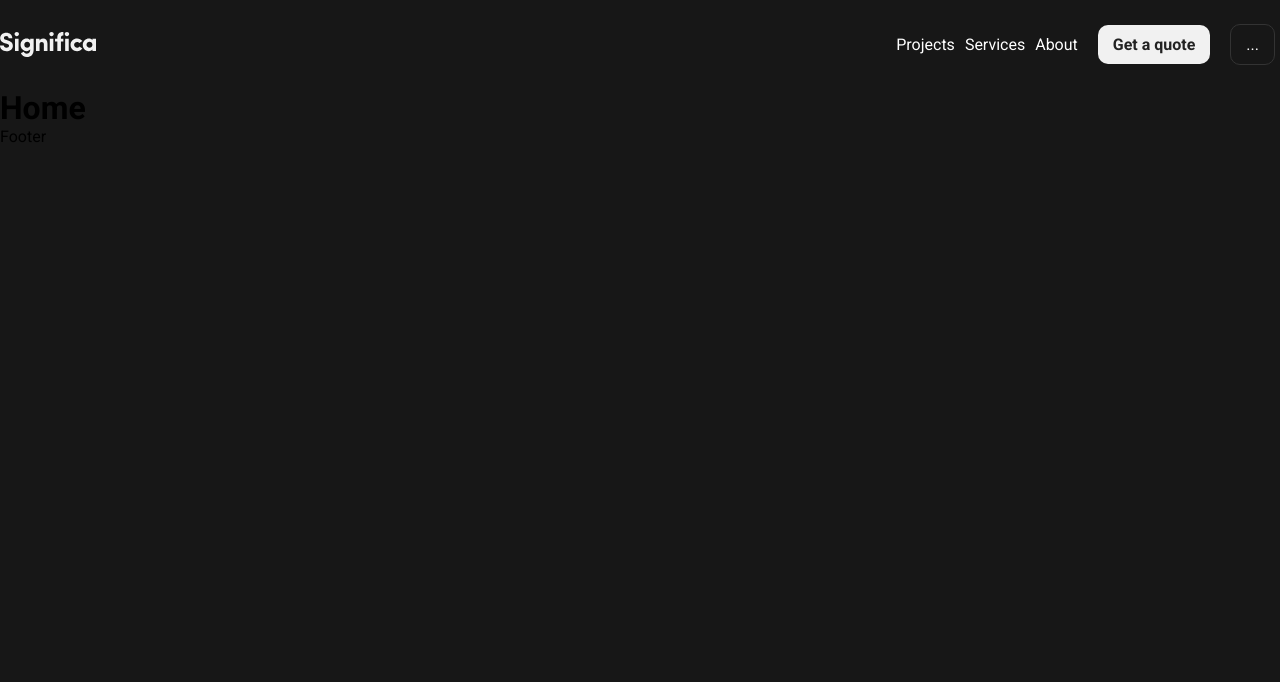
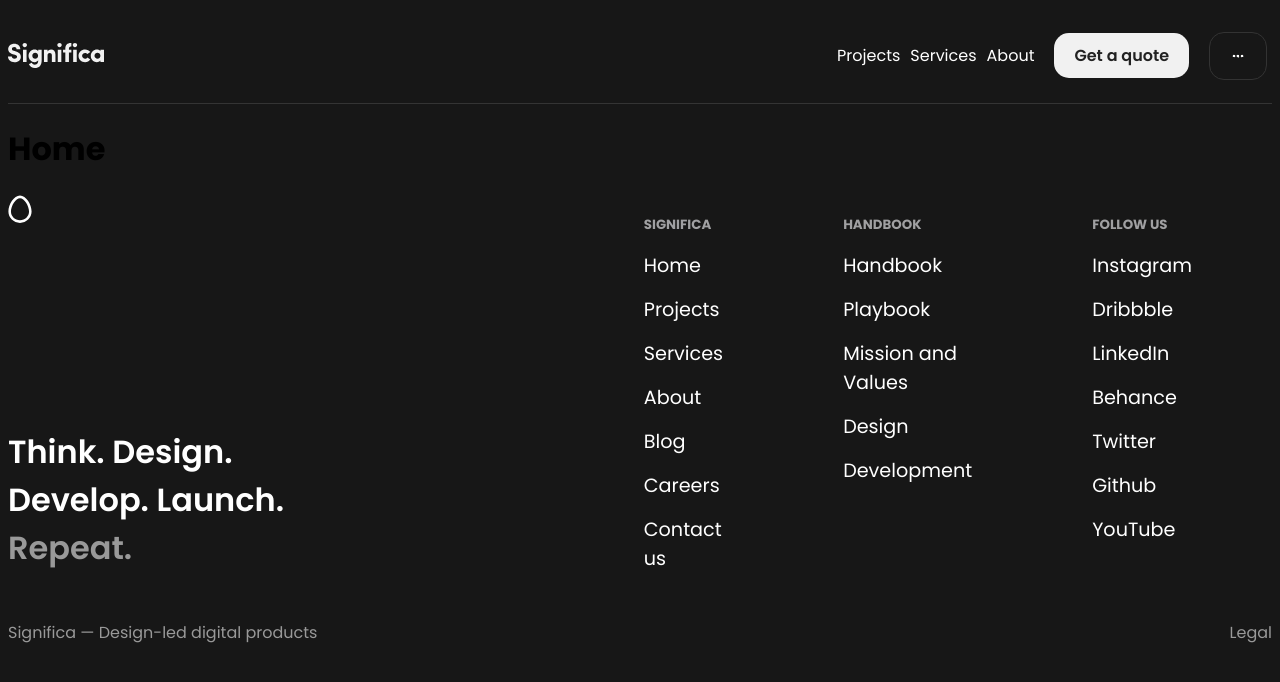
Before and after one commit to jairo2k5/significa-clone, a React (Vite) app: page / in a window 1280 px wide. Shown: the top 682 px of the page. Built offline with nearby package versions, Linux system fonts and the light colour scheme.

Commit message:
primeira versão do footer

```diff
--- a/package.json
+++ b/package.json
@@ -12,7 +12,8 @@
   "dependencies": {
     "react": "^18.2.0",
     "react-dom": "^18.2.0",
-    "react-router-dom": "^6.14.2"
+    "react-router-dom": "^6.14.2",
+    "styled-components": "^6.0.5"
   },
   "devDependencies": {
     "@types/react": "^18.2.15",
--- a/src/components/Footer.jsx
+++ b/src/components/Footer.jsx
@@ -1,7 +1,53 @@
+import FooterList from './FooterList'
+import GrayParagraph from './GrayParapragh'
+import './styles/Footer.sass'
+
 function Footer() {
     return (
         <>
-            Footer
+            <div className="footer">
+                <div className="presentation">
+                    <svg width="24" height="29" fill="none" xmlns="http://www.w3.org/2000/svg"><path d="M12 27.887c-6.39 0-11.59-5.04-11.59-11.285C.41 9.563 6.005.614 12 .614c5.995 0 11.591 8.948 11.591 15.988 0 6.245-5.2 11.285-11.59 11.285Zm0-2.573c5.006 0 9.044-3.913 9.044-8.712 0-5.797-4.765-13.415-9.044-13.415-4.279 0-9.043 7.618-9.043 13.415 0 4.8 4.037 8.712 9.043 8.712Z" fill="#fff"></path></svg>
+                    <p className="phrase">
+                        Think. Design. Develop. Launch. <GrayParagraph>Repeat.</GrayParagraph>
+                    </p>
+                </div>
+                <div className="footer-links">
+                    <FooterList>
+                        <small>SIGNIFICA</small>
+                        <li>Home</li>
+                        <li>Projects</li>
+                        <li>Services</li>
+                        <li>About</li>
+                        <li>Blog</li>
+                        <li>Careers</li>
+                        <li>Contact us</li>
+                    </FooterList>
+                    <FooterList>
+                        <small>HANDBOOK</small>
+                        <li>Handbook</li>
+                        <li>Playbook</li>
+                        <li>Mission and Values</li>
+                        <li>Design</li>
+                        <li>Development</li>
+                    </FooterList>
+                    <FooterList>
+                        <small>FOLLOW US</small>
+                        <li>Instagram</li>
+                        <li>Dribbble</li>
+                        <li>LinkedIn</li>
+                        <li>Behance</li>
+                        <li>Twitter</li>
+                        <li>Github</li>
+                        <li>YouTube</li>
+                    </FooterList>
+                </div>
+            </div>
+
+            <div className="end-footer">
+                <p>Significa — Design-led digital products</p>
+                <p>Legal</p>
+            </div>
         </>
     )
 }
--- /dev/null
+++ b/src/components/FooterList.jsx
@@ -0,0 +1,18 @@
+import styled from 'styled-components'
+
+const FooterList = styled.ul `
+margin-right: 80px;
+    list-style-type: none;
+    color: #fff;
+    small {
+        color: rgb(160, 160, 162);
+        font-weight: bold;
+    }
+    li {
+        margin: 15px 0px 15px 0px;
+        width: 100%;
+        font-size: 1.2em;
+    }
+`
+
+export default FooterList
--- /dev/null
+++ b/src/components/GrayParapragh.jsx
@@ -0,0 +1,8 @@
+import styled from 'styled-components'
+
+const GrayParagraph = styled.p `
+    color: #999;
+    margin: 0;
+`
+
+export default GrayParagraph
--- a/src/components/Menu.jsx
+++ b/src/components/Menu.jsx
@@ -3,7 +3,7 @@
 function Menu() {
     return (
         <div className="menu">
-            ...
+            <svg width="16" height="16" fill="none" xmlns="http://www.w3.org/2000/svg"><path fill="currentColor" d="M3 7h2v2H3zM7 7h2v2H7zM11 7h2v2h-2z"></path><path d="M8.6 8.8c-.5 0-1.2.1-1.4-.4 0-.2-.2-.7.1-.7.2 0 .2-.3.5-.3.1 0 .5 0 .6.2M11.7 8.6l-.3-.3V8c0-.3.1-.3.4-.4.2-.1.5-.2.7 0l.2.4v.5M4.3 8.6c.2 0 .3-.2.4-.3V8c0-.3-.2-.3-.4-.4-.2-.1-.6-.2-.8 0l-.1.4v.5" stroke="#fff" stroke-width="1.2" stroke-linecap="round"></path></svg>
         </div>
     )
 }
--- a/src/components/styles/Footer.sass
+++ b/src/components/styles/Footer.sass
@@ -0,0 +1,22 @@
+.footer
+    display: flex
+    flex-direction: row
+.presentation
+    display: flex
+    flex-direction: column
+    justify-content: space-between
+    width: 100%
+    .phrase
+        color: #fff
+        font-size: 2em
+        max-width: 300px
+        min-width: 300px
+        font-weight: 600
+.footer-links
+    width: max-content
+    display: flex
+    flex-direction: row
+.end-footer
+    display: flex
+    color: #999
+    justify-content: space-between
--- a/src/components/styles/Header.sass
+++ b/src/components/styles/Header.sass
@@ -2,9 +2,11 @@
 
 .header
     display: flex
+    flex-direction: row
     justify-content: space-between
     align-items: center
     padding: 15px 0 15px 0
+    border-bottom: 1px solid #8a8a8a41
     a
         display: flex
         align-items: center
@@ -20,13 +22,13 @@
             button
                 background: #f1f1f1
                 color: #222
-                padding: 10px 15px 10px 15px
+                padding: 10px 20px 10px 20px
                 border: none
                 cursor: pointer
-                border-radius: 10px
+                border-radius: 15px
                 transition-duration: 150ms
+                font-weight: 600
                 margin: 10px
-                font-weight: bold
                 font-size: $default-font-size
                 &:hover
                     box-shadow: 0px 0px 2px 2px #ffb44396
--- a/src/components/styles/Menu.sass
+++ b/src/components/styles/Menu.sass
@@ -1,11 +1,13 @@
 .menu
     color: #fff
-    padding: 10px 15px 10px 15px
+    padding: 15px 20px
     border: 1px solid #333
     cursor: pointer
-    border-radius: 10px
+    border-radius: 15px
     transition-duration: 150ms
     margin: 0px 5px 0px 5px
+    display: grid
+    align-self: center
     &:hover
         border: #ffb44386 solid 1px
         box-shadow: 0px 0px 2px 2px #ffb4435e
--- a/src/index.css
+++ b/src/index.css
@@ -1,17 +1,15 @@
-@import url('https://fonts.googleapis.com/css2?family=Roboto:ital,wght@0,100;0,300;0,400;0,500;0,700;0,900;1,100;1,300;1,400;1,500;1,700;1,900&display=swap');
+@import url('https://fonts.googleapis.com/css2?family=Poppins:ital,wght@0,100;0,200;0,300;0,400;0,500;0,600;0,700;0,800;0,900;1,100;1,200;1,300;1,400;1,500;1,600;1,700;1,800;1,900&display=swap');
 
 html {
     background: #171717;
-}
-
-* {
-    box-sizing: border-box;
-    margin: 0;
-    padding: 0;
-    font-family: 'Roboto', sans-serif;
 }
 
 #root {
     max-width: 1400px;
     margin: 0 auto;
 }
+
+* {
+    box-sizing: border-box;
+    font-family: 'Poppins', sans-serif;
+}
```
Also changed, not shown: src/components/assets/menu.svg (added), 1 other file (tests, documents, lock files or other folders).
